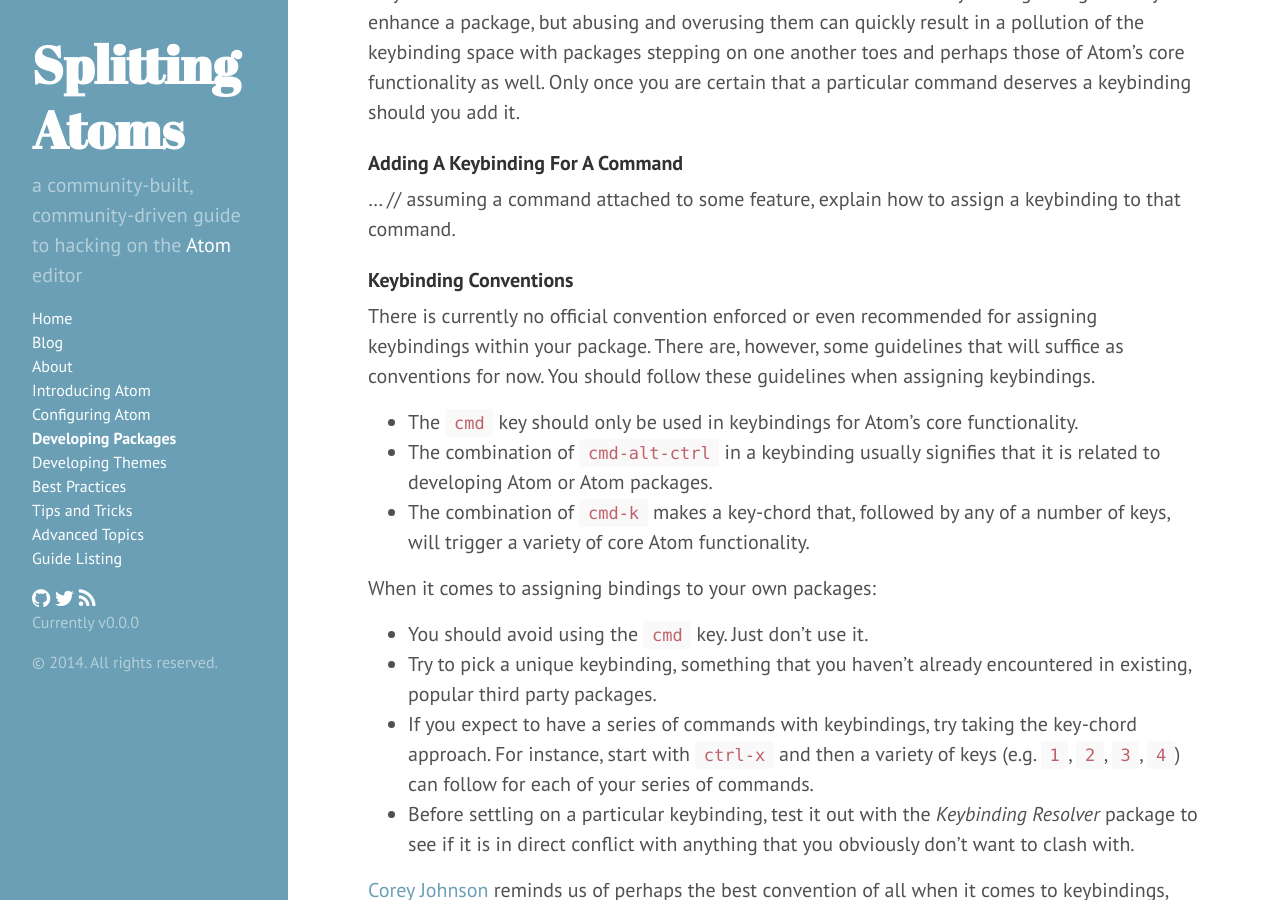
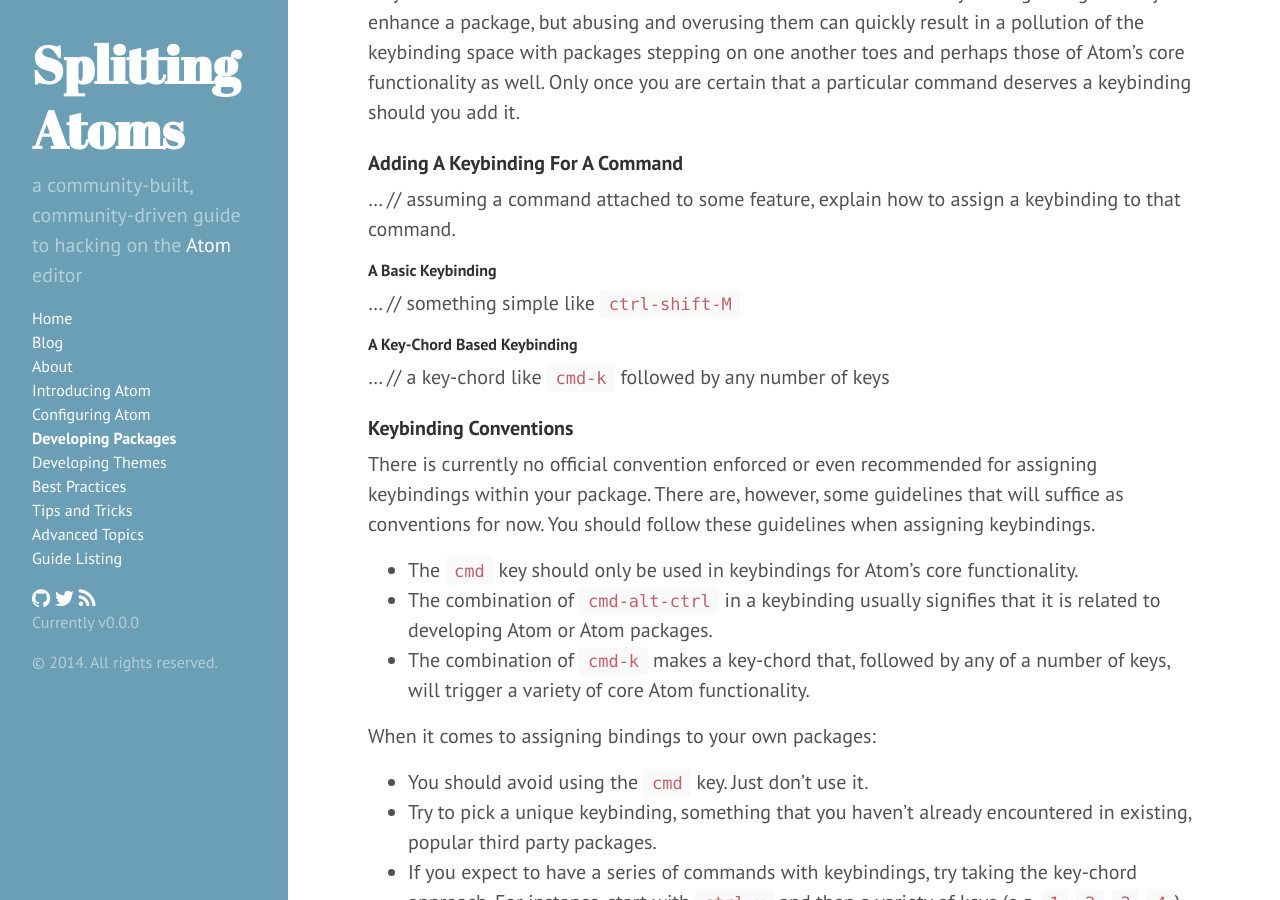
Before and after one commit to jbranchaud/splitting-atoms, a Jekyll site: the page built from developing-packages.md, in a window 1280 px wide and 900 px high, scrolled down 499 px. Built offline with Jekyll 4.4.1, drawn with Linux system fonts in a browser that asks for light colours; Markdown is read by kramdown in place of the engine named in the settings.

Commit message:
Addng two more subsections to adding keybinding.

```diff
--- a/developing-packages.md
+++ b/developing-packages.md
@@ -18,6 +18,14 @@
 ### Adding A Keybinding For A Command
 
 ... // assuming a command attached to some feature, explain how to assign a keybinding to that command.
+
+#### A Basic Keybinding
+
+... // something simple like `ctrl-shift-M`
+
+#### A Key-Chord Based Keybinding
+
+... // a key-chord like `cmd-k` followed by any number of keys
 
 ### Keybinding Conventions
 
```
